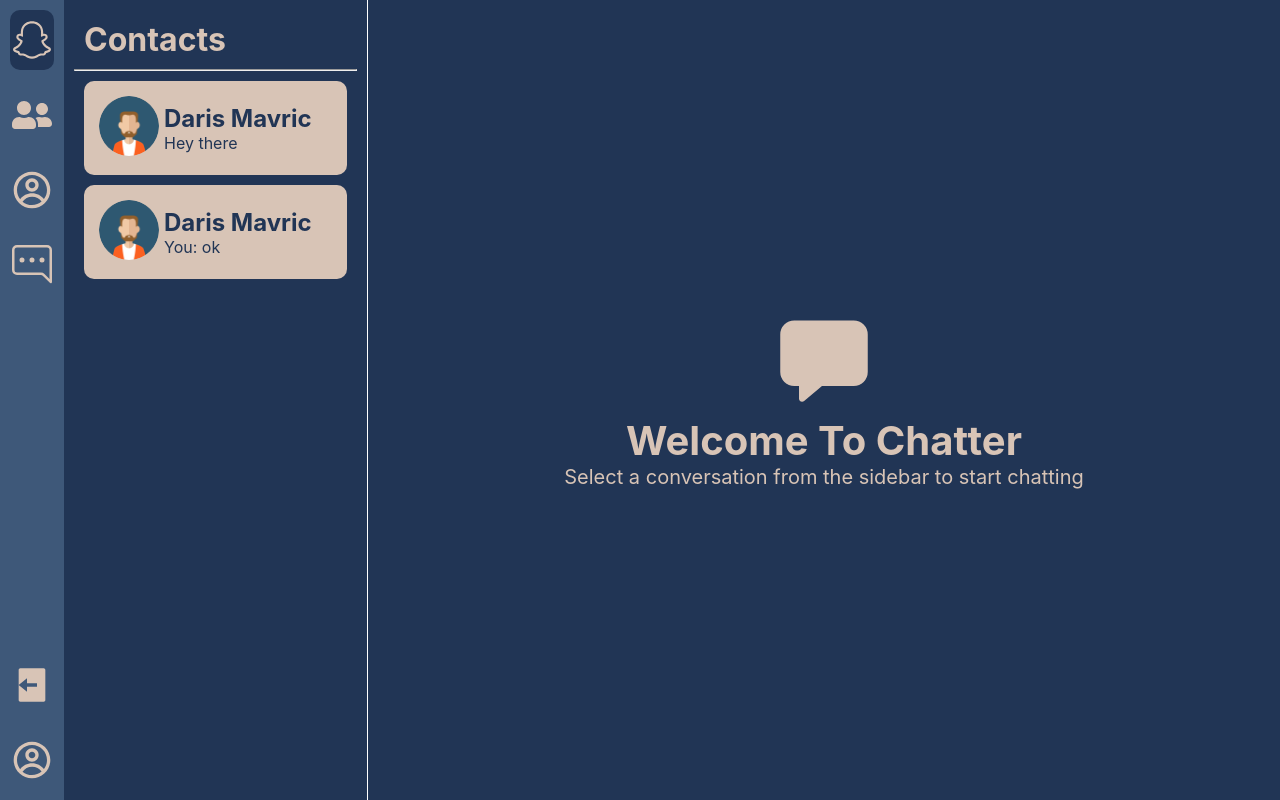
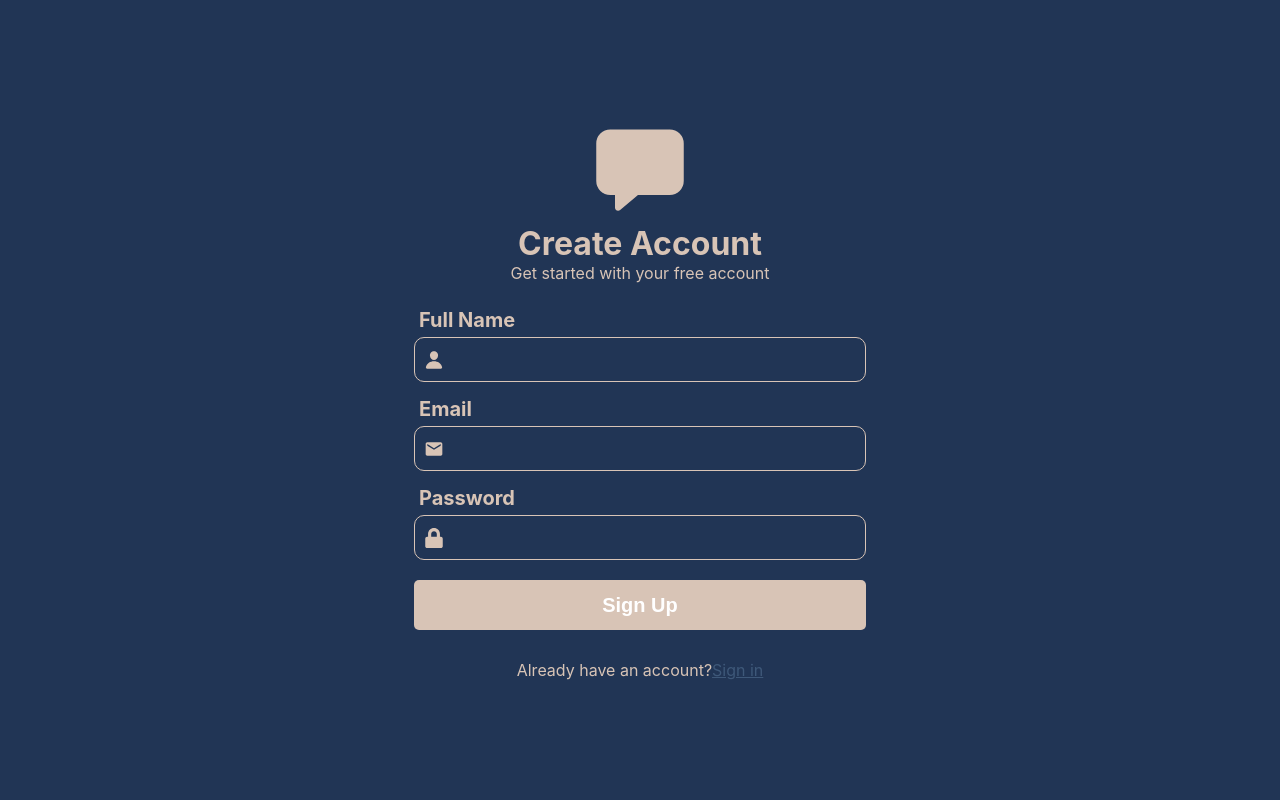
Before and after one commit to DarisMavric/Realtime-Chat-App, a React (Create React App) app in the folder client/: page /signup in a window 1280 px wide. Built offline with nearby package versions, Linux system fonts and the light colour scheme.

Commit message:
Finishing Front-End

```diff
--- a/client/src/App.js
+++ b/client/src/App.js
@@ -5,18 +5,19 @@ import Login from './Login/Login';
 import Register from './Register/Register';
 import { BrowserRouter,Route,Routes } from 'react-router-dom';
 import Profile from './Profile/Profile';
-import { useState } from 'react';
 import Navbar from './components/Navbar/Navbar';
 
 function App() {
-  const [activePage, setActivePage] = useState('home');
   return (
     <div className="App">
-      <Navbar setActivePage={setActivePage}/>
-      <div className='content'>
-        {activePage === 'home' && <Home/>}
-        {activePage === 'profile' && <Profile/>}
-      </div>
+      <BrowserRouter>
+        <Routes>
+          <Route path='/' element={<Home/>}/>
+          <Route path='/login' element={<Login/>}/>
+          <Route path='/signup' element={<Register/>}/>
+          <Route path='/profile' element={<Profile/>}/>
+        </Routes>
+      </BrowserRouter>
     </div>
   );
 }
--- a/client/src/Home/Home.css
+++ b/client/src/Home/Home.css
@@ -1,4 +1,8 @@
-
+.home {
+    display: flex;
+    height: 100vh;
+    width: 100%;
+}
 
 .chatter {
     display: flex;
--- a/client/src/Home/Home.jsx
+++ b/client/src/Home/Home.jsx
@@ -1,4 +1,4 @@
-import React from "react";
+import React, { useState } from "react";
 import "./Home.css";
 import Navbar from "../components/Navbar/Navbar";
 import Chat from "../components/Chat/Chat";
@@ -7,14 +7,20 @@ import Welcome from "../components/Welcome/Welcome";
 
 const Home = () => {
 
+  const [chatID,setChatID] = useState(null);
+
   return (
+    <div className="home">
+      <Navbar />
       <div className="chatter">
         <div className="chat-and-contacts">
-          <Contacts/>
-          <Welcome />
-          <Chat/>
+          <Contacts setChatID={setChatID}/>
+          {
+            chatID ? <Chat chatID={chatID}/> : <Welcome />
+          }
         </div>
       </div>
+    </div>
   );
 };
 
--- a/client/src/Login/Login.jsx
+++ b/client/src/Login/Login.jsx
@@ -9,7 +9,6 @@ import { Link } from "react-router-dom";
 const Login = () => {
   return (
     <div className="login-page">
-      <Navbar />
       <div className="login-section">
         <div className="login-form">
           <div className="login-form-header">
--- a/client/src/Profile/Profile.css
+++ b/client/src/Profile/Profile.css
@@ -1,6 +1,14 @@
-.profile-section {      display: flex;
+.profile-page {
+    display: flex;
+    height: 100vh;
+    width: 100%;
+}
+
+.profile-section {
+    flex-grow: 1;
+    height: 100%;
+    display: flex;
     background-color: #213555;
-    flex-grow: 1;
 }
 
 .profile-form {
@@ -8,14 +16,18 @@
     display: flex;
     flex-direction: column;
     background-color: #213555;
-    justify-content: space-around;
+    justify-content: space-between;
     color: #D8C4B6;
-    padding: 20px;
+    padding: 10px;
     border-right: 1px solid white;
 }
 
 .profile-form-title {
-    text-align: center;
+    display: flex;
+    flex-direction: column;
+    gap: 10px;
+    margin: 10px;
+    color: #D8C4B6;
 }
 
 .profile-form-header {
@@ -55,6 +67,7 @@
 }
 
 .profile-form-body {
+    padding: 10px;
     display: flex;
     flex-direction: column;
     width: 100%;
--- a/client/src/Profile/Profile.jsx
+++ b/client/src/Profile/Profile.jsx
@@ -8,6 +8,7 @@ import "./Profile.css";
 import Welcome from "../components/Welcome/Welcome";
 
 const Profile = () => {
+
   const fileInputRef = React.useRef(null);
 
   const handleClick = () => {
@@ -16,23 +17,23 @@ const Profile = () => {
     }
   };
 
+
   return (
+    <div className="profile-page">
+      <Navbar />
       <div className="profile-section">
         <div className="profile-form">
           <div className="profile-form-title">
             <h1>Profile</h1>
+            <hr />
           </div>
           <div className="profile-form-header">
             <div className="change-image">
               <div className="image">
                 <img src={icon} alt="" style={{ width: 150, height: 150 }} />
                 <div className="change" onClick={handleClick}>
-                <MdAddAPhoto className="button-change" />
-                <input
-                  type="file"
-                  style={{ display: "none" }}
-                  ref={fileInputRef}
-                />
+                  <MdAddAPhoto className="button-change"/>
+                  <input type="file" style={{display: "none"}} ref={fileInputRef}/>
                 </div>
               </div>
             </div>
@@ -67,6 +68,7 @@ const Profile = () => {
         </div>
         <Welcome />
       </div>
+    </div>
   );
 };
 
--- a/client/src/Register/Register.jsx
+++ b/client/src/Register/Register.jsx
@@ -10,7 +10,6 @@ import { Link } from "react-router-dom";
 const Register = () => {
   return (
     <div className="register-page">
-      <Navbar />
       <div className="register-section">
         <div className="register-form">
           <div className="register-form-header">
--- a/client/src/components/Chat/Chat.css
+++ b/client/src/components/Chat/Chat.css
@@ -1,8 +1,9 @@
 .chat {
-    width: 100%;
-    display: none;
+    flex-grow: 1;
+    display: flex;
     flex-direction: column; /* Arrange children vertically */
     height: 100%;
+    overflow: hidden;
 }
 
 .chat .chat-title {
--- a/client/src/components/Contacts/Contacts.css
+++ b/client/src/components/Contacts/Contacts.css
@@ -7,7 +7,7 @@
 
 .all-contacts {
     display: flex;
-    align-items: center;
+    flex-direction: column;
     gap: 10px;
     margin: 10px;
     color: #D8C4B6;
@@ -20,6 +20,7 @@
     padding: 15px;
     border-radius: 10px;
     background-color: #D8C4B6;
+    cursor: pointer;
 }
 
 
--- a/client/src/components/Contacts/Contacts.jsx
+++ b/client/src/components/Contacts/Contacts.jsx
@@ -4,7 +4,7 @@ import { FaUserFriends } from "react-icons/fa";
 import { IoChatbox } from "react-icons/io5";
 import "./Contacts.css"
 
-const Contacts = () => {
+const Contacts = ({setChatID}) => {
     const clickedContact = () => {
         console.log('Contact Clicked');
     }
@@ -12,9 +12,9 @@ const Contacts = () => {
     <div className="contacts">
       <div className="all-contacts">
         <h1>Contacts</h1>
+        <hr />
       </div>
-      <hr />
-      <div className="contact" onClick={() => clickedContact()}>
+      <div className="contact" onClick={() => setChatID(1)}>
         <div className="contact-image">
           <img src={icon} alt="" />
         </div>
@@ -23,7 +23,7 @@ const Contacts = () => {
           <p>Hey there</p>
         </div>
       </div>
-      <div className="contact">
+      <div className="contact" onClick={() => setChatID(2)}>
         <div className="contact-image">
           <img src={icon} alt="" />
         </div>
--- a/client/src/components/Navbar/Navbar.jsx
+++ b/client/src/components/Navbar/Navbar.jsx
@@ -7,13 +7,10 @@ import { FaSnapchat } from "react-icons/fa6";
 import { BsChatRightDots } from "react-icons/bs";
 import { useNavigate } from "react-router-dom";
 
-const Navbar = ({setActivePage}) => {
-  const [activeIndex, setActiveIndex] = useState(null); // Track the active item index
+const Navbar = () => {
+  const navigate = useNavigate();
 
-  const handleClick = (index) => {
-    setActiveIndex(index); // Set the active item index on click
-  };
-
+  console.log(window.location.href);
   return (
     <div className="navbar">
       <div className="logo-and-links">
@@ -23,20 +20,8 @@ const Navbar = ({setActivePage}) => {
         <div className="links">
           <ul>
             <li
-              onClick={() => {setActivePage('home'); setActiveIndex(0);}}
-              className={activeIndex === 0 ? "active" : ""}
-            >
-              <FaUserFriends />
-            </li>
-            <li
-              onClick={() => {setActivePage('profile'); setActiveIndex(1)}}
-              className={activeIndex === 1 ? "active" : ""}
-            >
-              <CgProfile />
-            </li>
-            <li
-              onClick={() => handleClick(3)}
-              className={activeIndex === 3 ? "active" : ""}
+              onClick={() => navigate('/')}
+              className={window.location.pathname === "/" ? "active" : ""}
             >
               <BsChatRightDots />
             </li>
@@ -49,7 +34,10 @@ const Navbar = ({setActivePage}) => {
             <li>
               <RiLogoutBoxFill />
             </li>
-            <li>
+            <li
+              onClick={() => navigate('/profile')}
+              className={window.location.pathname === "/profile" ? "active" : ""}
+            >
               <CgProfile />
             </li>
           </ul>
```
Also changed, not shown: 1 other file (tests, documents, lock files or other folders). Lines whose indentation alone changed are shown as unchanged.
